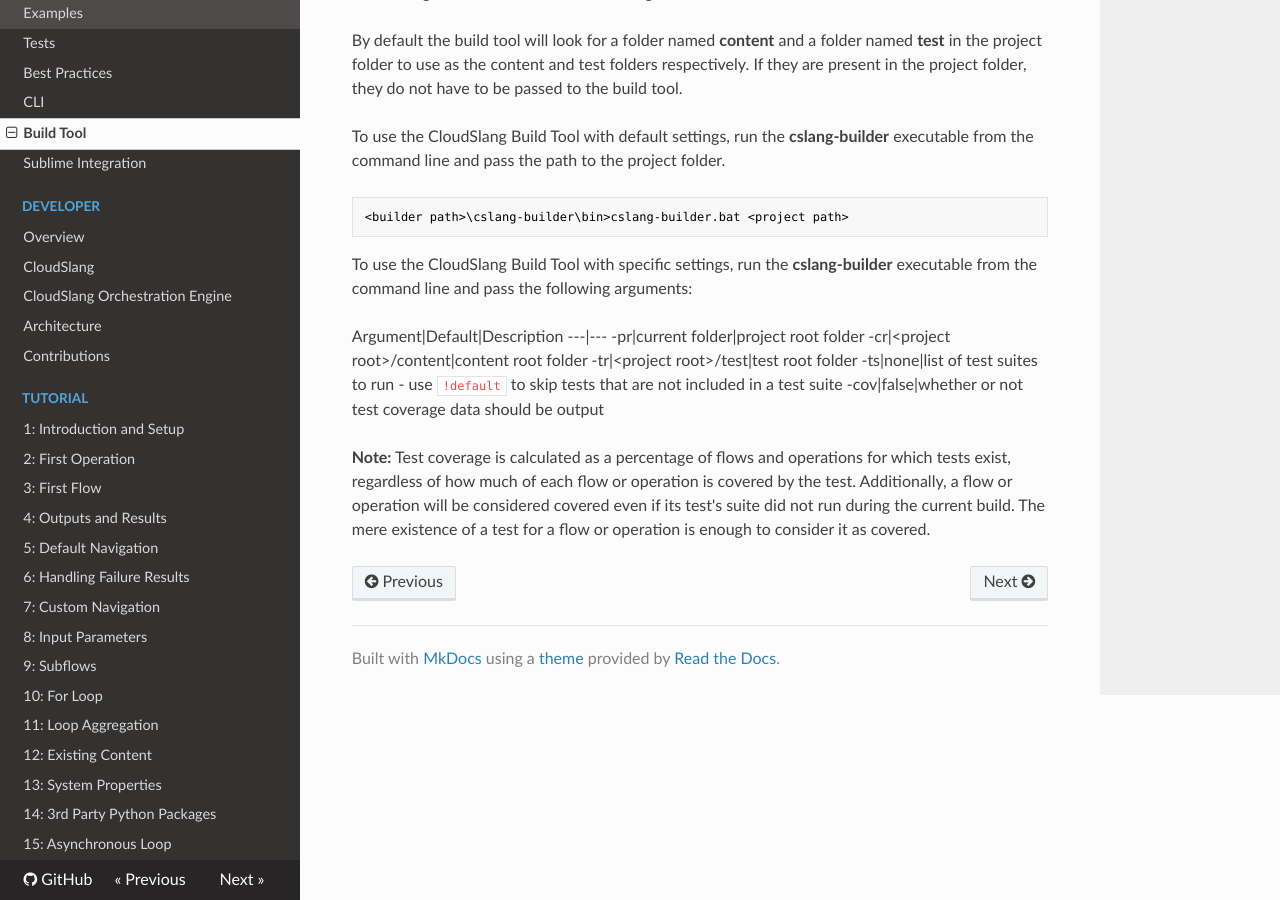
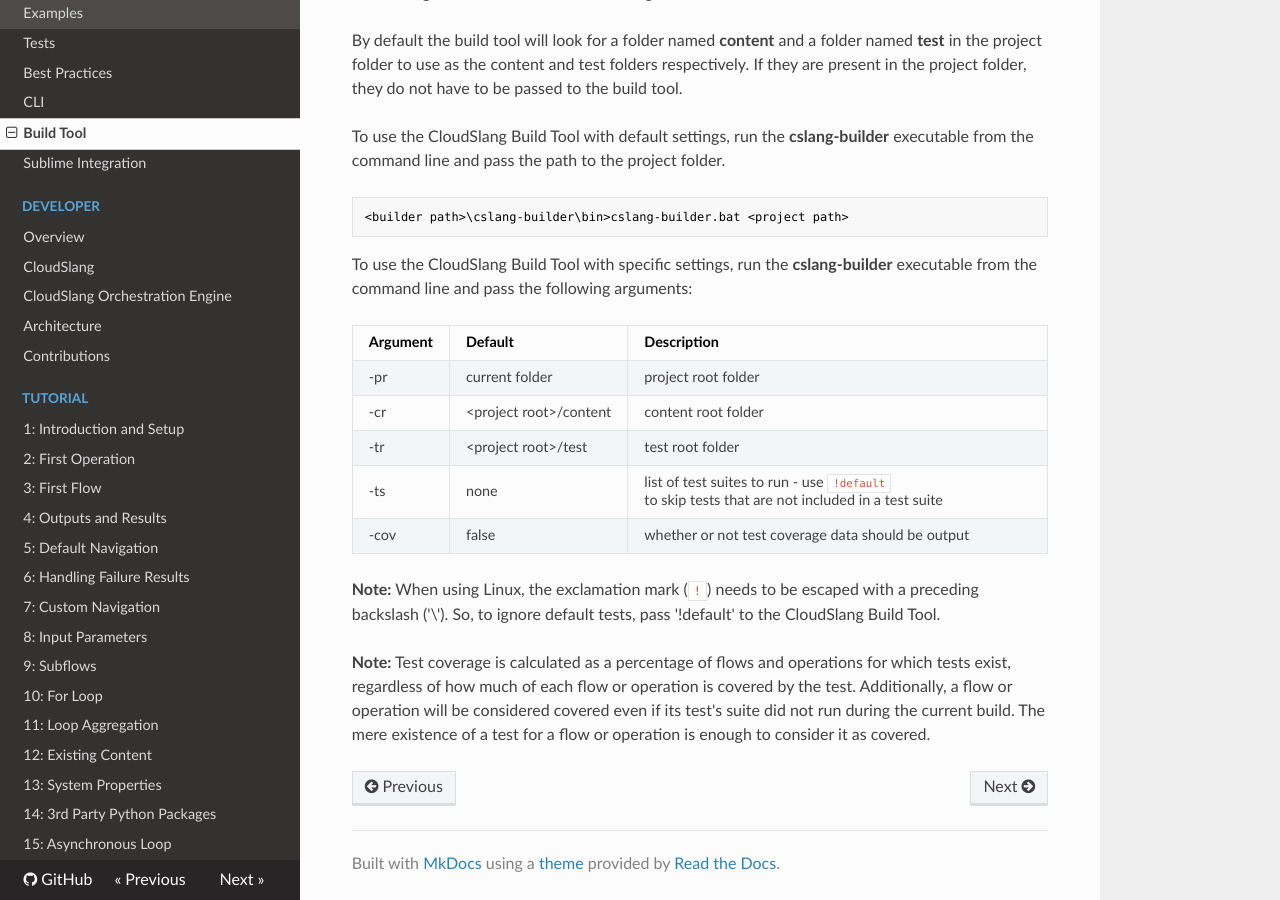
Before and after one commit to CloudSlang/docs, an MkDocs documentation site: the page built from docs/cloudslang_build_tool.md, in a window 1280 px wide and 900 px high, scrolled down 732 px. Built offline with MkDocs 1.6.1, drawn with Linux system fonts in a browser that asks for light colours; nearby versions of some CDN libraries; old or Windows-style settings are respelled for this version of MkDocs.

Commit message:
added test suite escaping info for linux
Signed-off-by: Sam Markowitz <sam.markowitz@hp.com>

```diff
--- a/docs/cloudslang_build_tool.md
+++ b/docs/cloudslang_build_tool.md
@@ -30,11 +30,13 @@ To use the CloudSlang Build Tool with default settings, run the **cslang-builder
 To use the CloudSlang Build Tool with specific settings, run the **cslang-builder** executable from the command line and pass the following arguments:
 
 Argument|Default|Description
----|---
+---|---|---
 -pr|current folder|project root folder
 -cr|&lt;project root&gt;/content|content root folder
 -tr|&lt;project root&gt;/test|test root folder
 -ts|none|list of test suites to run - use `!default` to skip tests that are not included in a test suite
 -cov|false|whether or not test coverage data should be output
 
+**Note:** When using Linux, the exclamation mark (`!`) needs to be escaped with a preceding backslash ('\'). So, to ignore default tests, pass '\!default' to the CloudSlang Build Tool.
+
 **Note:** Test coverage is calculated as a percentage of flows and operations for which tests exist, regardless of how much of each flow or operation is covered by the test. Additionally, a flow or operation will be considered covered even if its test's suite did not run during the current build. The mere existence of a test for a flow or operation is enough to consider it as covered.
```
Also changed, not shown: docs/cloudslang_tests.md (+2 -0 lines).
